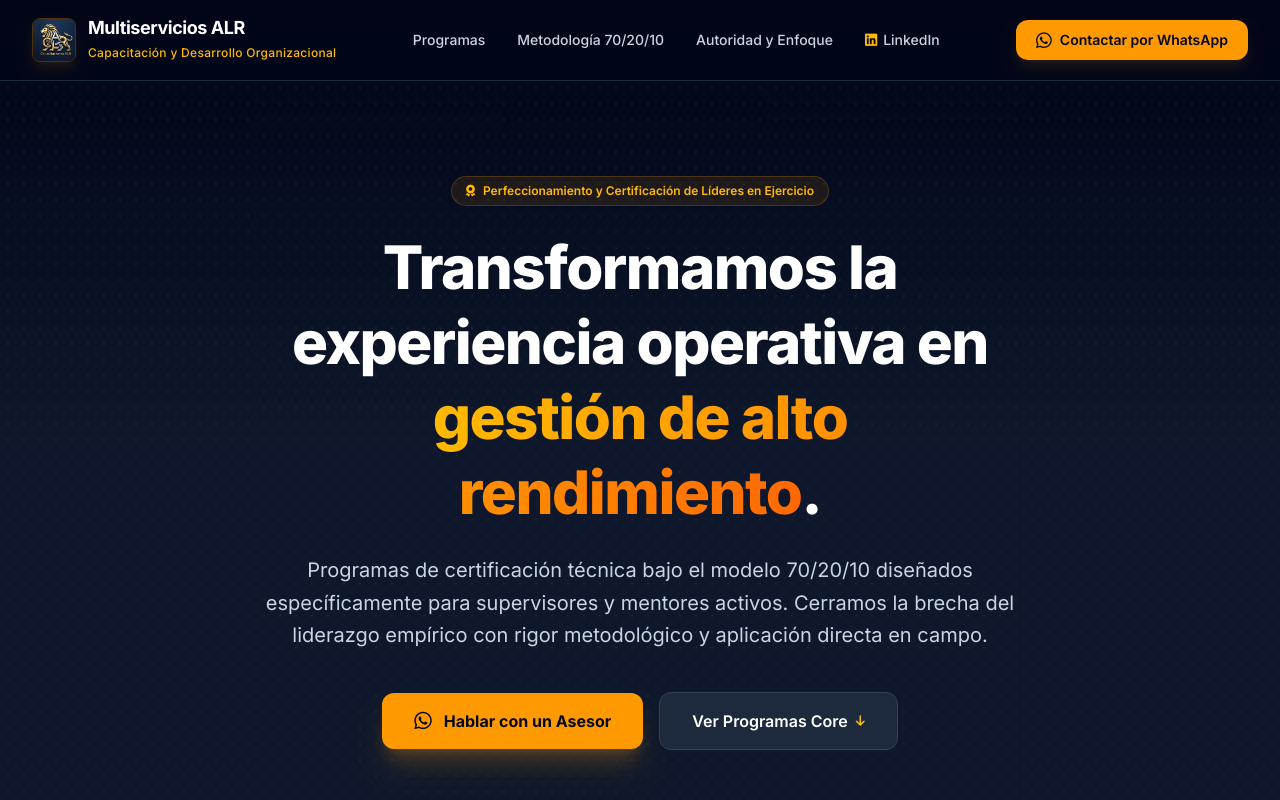
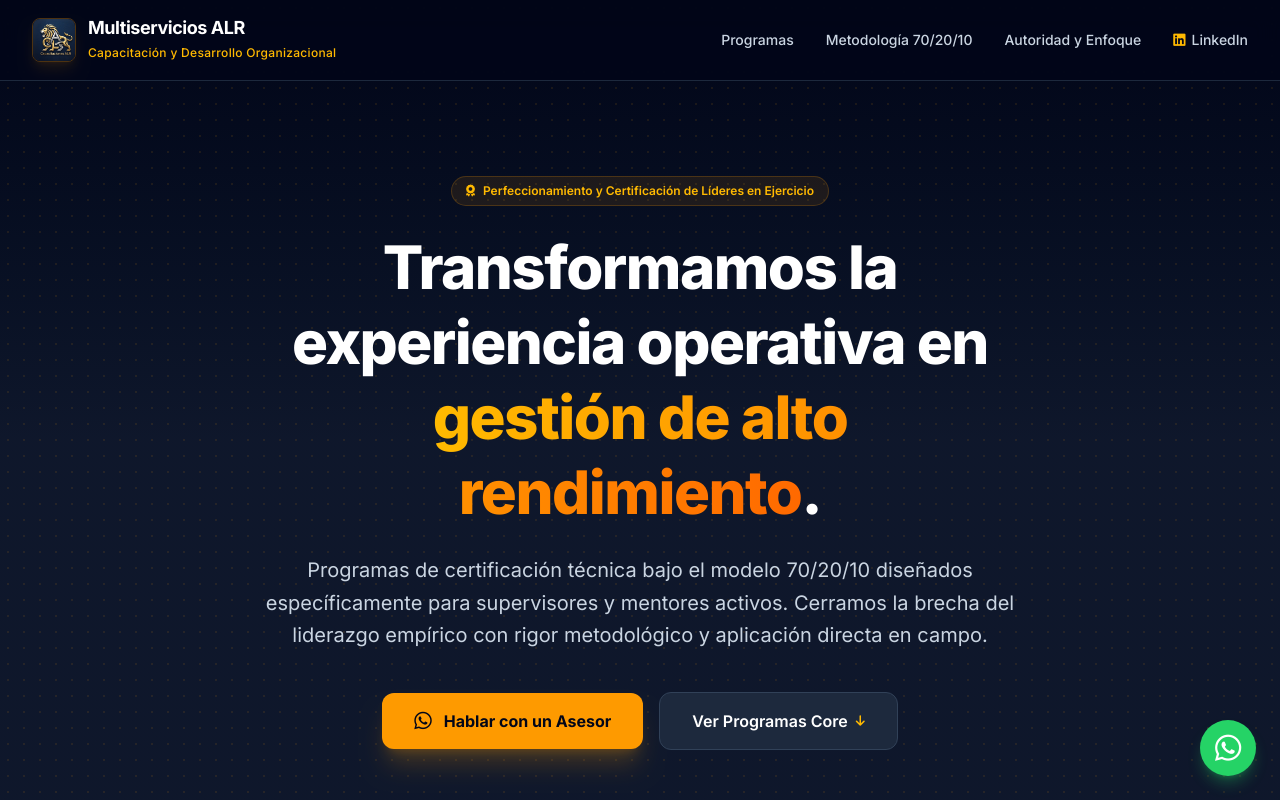
Before and after one commit to alexisconsultorpa-source/Web-capacitacionesalr, a plain HTML site: page index.html in a window 1280 px wide. Shown: the top 800 px of the page. Drawn offline with nearby package versions, Linux system fonts and the light colour scheme.

Commit message:
Update index.html

```diff
--- a/index.html
+++ b/index.html
@@ -33,11 +33,6 @@
                     <i class="fa-brands fa-linkedin text-amber-400"></i> LinkedIn
                 </a>
             </nav>
-            <div>
-                <a href="https://wa.me/?text=Hola,%20me%20gustar%C3%ADa%20obtener%20m%C3%A1s%20informaci%C3%B3n%20sobre%20los%20programas%20de%20certificaci%C3%B3n%20de%20liderazgo." target="_blank" class="bg-amber-500 hover:bg-amber-400 text-slate-950 font-semibold px-5 py-2.5 rounded-xl text-sm transition-all shadow-lg shadow-amber-500/10 flex items-center gap-2">
-                    <i class="fa-brands fa-whatsapp text-lg"></i> Contactar por WhatsApp
-                </a>
-            </div>
         </div>
     </header>
 
@@ -248,5 +243,13 @@
         </div>
     </footer>
 
+    <!-- BOTÓN FLOTANTE DE WHATSAPP -->
+    <a href="https://wa.me/?text=Hola,%20me%20gustar%C3%ADa%20obtener%20m%C3%A1s%20informaci%C3%B3n%20sobre%20los%20programas%20de%20certificaci%C3%B3n."
+       target="_blank"
+       aria-label="Contactar por WhatsApp"
+       class="fixed bottom-6 right-6 z-50 w-14 h-14 bg-[#25D366] hover:bg-[#20bd5a] text-white rounded-full flex items-center justify-center shadow-lg shadow-[#25D366]/30 hover:scale-110 transition-all duration-300">
+        <i class="fa-brands fa-whatsapp text-3xl"></i>
+    </a>
+
 </body>
 </html>
```
